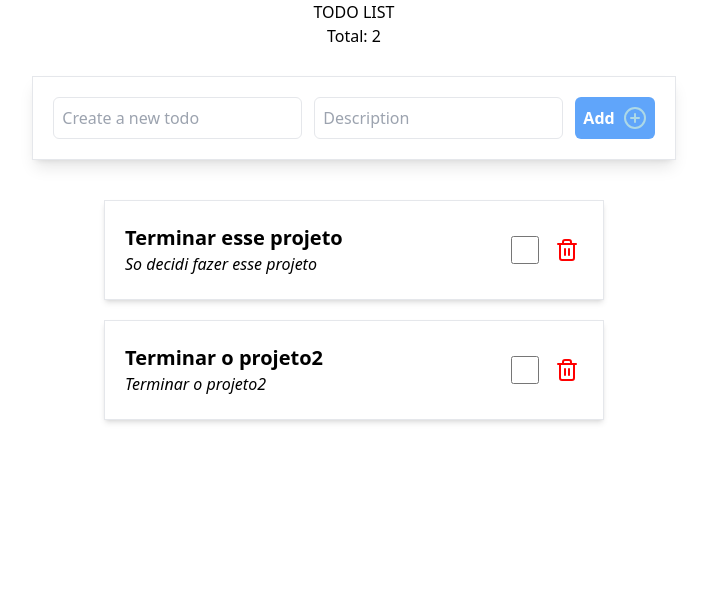
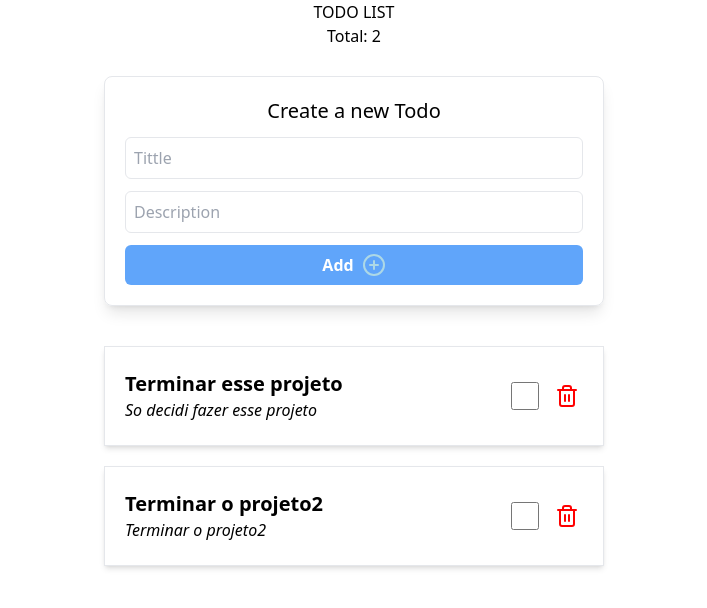
Before and after one commit to FelippeRibeiro/TODO-React-LocalStorage, a React (Vite) app: page / in a window 1280 px wide. Shown: the top 608 px of the page, without its empty margins (286-993 px from the left). Built offline with nearby package versions, Linux system fonts and the light colour scheme.

Commit message:
style: adding some styles

```diff
--- a/src/App.tsx
+++ b/src/App.tsx
@@ -8,7 +8,7 @@ function App() {
 
   return (
     <>
-      <div className="w-screen h-screen">
+      <div className="w-screen h-screen overflow-x-hidden">
         <main className="w-full h-full flex flex-col items-center">
           <h1>TODO LIST</h1>
           <h2>Total: {Todos.length}</h2>
--- a/src/components/CreateTodo.tsx
+++ b/src/components/CreateTodo.tsx
@@ -1,4 +1,4 @@
-import React, { useRef } from 'react';
+import { useRef } from 'react';
 import { TodoStore } from '../context/TodoContext';
 
 export default function CreateTodo() {
@@ -16,10 +16,11 @@ export default function CreateTodo() {
   }
 
   return (
-    <div className="flex flex-row gap-3 border p-5 shadow-lg">
-      <input type="text" className="border p-2 rounded-md " ref={TitleInput} placeholder="Create a new todo" />
+    <div className="flex flex-col gap-3 border p-5 shadow-lg rounded-lg w-[500px]">
+      <h1 className="text-xl text-center">Create a new Todo</h1>
+      <input type="text" className="border p-2 rounded-md " ref={TitleInput} placeholder="Tittle" />
       <input type="text" className="border p-2 rounded-md " ref={DescriptionInput} placeholder="Description" />
-      <button onClick={handleCreate} className="flex flex-row items-center gap-2 bg-blue-400 rounded-md p-2">
+      <button onClick={handleCreate} className="flex flex-row items-center justify-center gap-2 bg-blue-400 rounded-md p-2">
         <p className="font-semibold text-white">Add</p> <img src="/plus-circle.svg" alt="" />
       </button>
     </div>
--- a/src/components/ListTodo.tsx
+++ b/src/components/ListTodo.tsx
@@ -4,10 +4,12 @@ import Todo from './Todo';
 export default function ListTodo({ className }: { className?: React.HtmlHTMLAttributes<HTMLDivElement>['className'] }) {
   const { Todos } = TodoStore();
   return (
-    <div className={className + ' flex flex-col gap-5'}>
-      {Todos.map((todo) => (
-        <Todo key={todo.id} todo={todo} />
-      ))}
+    <div className={className + ' flex flex-col gap-5 pb-7'}>
+      {Todos.length ? (
+        Todos.map((todo) => <Todo key={todo.id} todo={todo} />)
+      ) : (
+        <div className="flex flex-col items-center justify-center text-lg">Start creating todos!</div>
+      )}
     </div>
   );
 }
```
